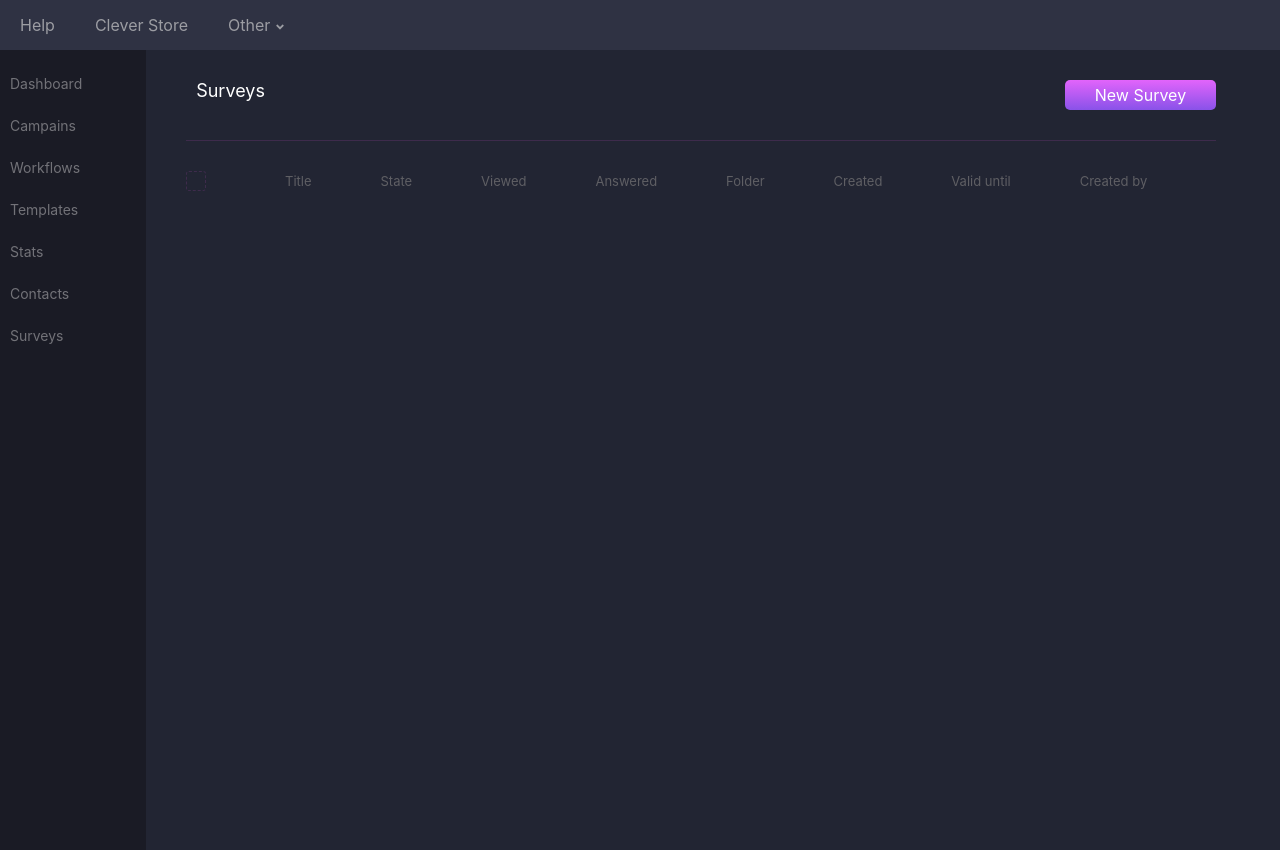
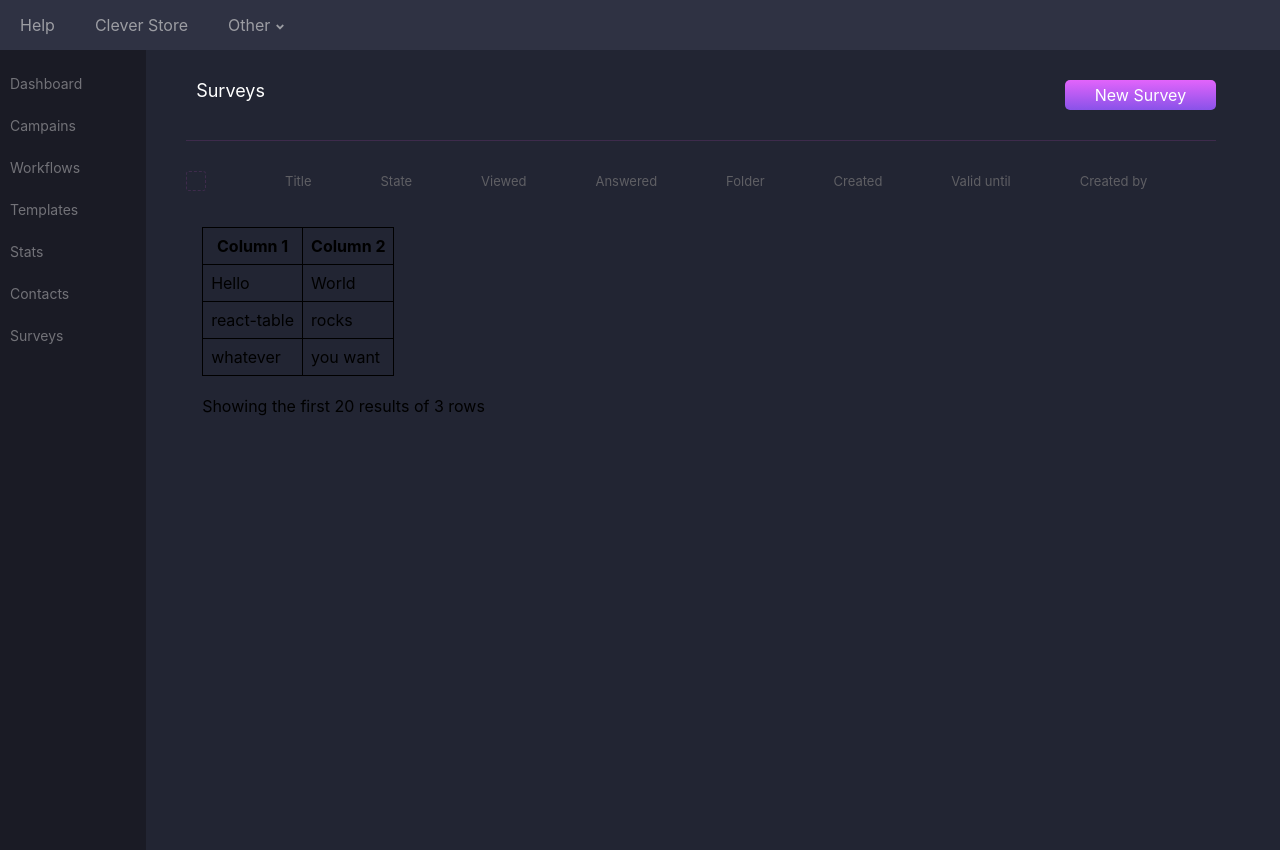
Before and after one commit to 5hrug/surveys, a Next.js app: page / in a window 1280 px wide. Built offline with nearby package versions, Linux system fonts and the light colour scheme.

Commit message:
working something from react-table

```diff
--- /dev/null
+++ b/Components/MainContent/Another.js
@@ -0,0 +1,183 @@
+import React from 'react';
+import styled from 'styled-components';
+import { useTable, useSortBy } from 'react-table';
+import { v4 as uuidv4 } from 'uuid';
+
+// import makeData from './makeData';
+
+const Styles = styled.div`
+   padding: 1rem;
+
+   table {
+      border-spacing: 0;
+      border: 1px solid black;
+
+      tr {
+         :last-child {
+            td {
+               border-bottom: 0;
+            }
+         }
+      }
+
+      th,
+      td {
+         margin: 0;
+         padding: 0.5rem;
+         border-bottom: 1px solid black;
+         border-right: 1px solid black;
+
+         :last-child {
+            border-right: 0;
+         }
+      }
+   }
+`;
+
+function Table({ columns, data }) {
+   const { getTableProps, getTableBodyProps, headerGroups, rows, prepareRow } =
+      useTable(
+         {
+            columns,
+            data,
+         },
+         useSortBy
+      );
+
+   // We don't want to render all 2000 rows for this example, so cap
+   // it at 20 for this use case
+   const firstPageRows = rows.slice(0, 20);
+
+   return (
+      <>
+         <table {...getTableProps()}>
+            <thead>
+               {headerGroups.map((headerGroup) => (
+                  <tr key={uuidv4()} {...headerGroup.getHeaderGroupProps()}>
+                     {headerGroup.headers.map((column) => (
+                        // Add the sorting props to control sorting. For this example
+                        // we can add them into the header props
+                        <th
+                           key={uuidv4()}
+                           {...column.getHeaderProps(
+                              column.getSortByToggleProps()
+                           )}>
+                           {column.render('Header')}
+                           {/* Add a sort direction indicator */}
+                           <span>
+                              {column.isSorted
+                                 ? column.isSortedDesc
+                                    ? ' 🔽'
+                                    : ' 🔼'
+                                 : ''}
+                           </span>
+                        </th>
+                     ))}
+                  </tr>
+               ))}
+            </thead>
+            <tbody {...getTableBodyProps()}>
+               {firstPageRows.map((row, i) => {
+                  prepareRow(row);
+                  return (
+                     <tr key={uuidv4()} {...row.getRowProps()}>
+                        {row.cells.map((cell) => {
+                           return (
+                              <td key={uuidv4()} {...cell.getCellProps()}>
+                                 {cell.render('Cell')}
+                              </td>
+                           );
+                        })}
+                     </tr>
+                  );
+               })}
+            </tbody>
+         </table>
+         <br />
+         <div>Showing the first 20 results of {rows.length} rows</div>
+      </>
+   );
+}
+
+export function Rt() {
+    const data = React.useMemo(
+       () => [
+          {
+             col1: 'Hello',
+             col2: 'World',
+          },
+          {
+             col1: 'react-table',
+             col2: 'rocks',
+          },
+          {
+             col1: 'whatever',
+             col2: 'you want',
+          },
+       ],
+       []
+    );
+    const columns = React.useMemo(
+        () => [
+           {
+              Header: 'Column 1',
+              accessor: 'col1', // accessor is the "key" in the data
+           },
+           {
+              Header: 'Column 2',
+              accessor: 'col2',
+           },
+        ],
+        []
+     );
+
+//    const columns = React.useMemo(
+//       () => [
+//          {
+//             Header: 'Name',
+//             columns: [
+//                {
+//                   Header: 'First Name',
+//                   accessor: 'firstName',
+//                },
+//                {
+//                   Header: 'Last Name',
+//                   accessor: 'lastName',
+//                },
+//             ],
+//          },
+//          {
+//             Header: 'Info',
+//             columns: [
+//                {
+//                   Header: 'Age',
+//                   accessor: 'age',
+//                },
+//                {
+//                   Header: 'Visits',
+//                   accessor: 'visits',
+//                },
+//                {
+//                   Header: 'Status',
+//                   accessor: 'status',
+//                },
+//                {
+//                   Header: 'Profile Progress',
+//                   accessor: 'progress',
+//                },
+//             ],
+//          },
+//       ],
+//       []
+//    );
+
+//    const data = React.useMemo(() => makeData(2000), []);
+
+   return (
+      <Styles>
+         <Table columns={columns} data={data} />
+      </Styles>
+   );
+}
+
+export default Rt;
--- a/Components/MainContent/Table.tsx
+++ b/Components/MainContent/Table.tsx
@@ -2,19 +2,21 @@ import React, { useState, useEffect, useRef } from 'react';
 import TableItem, { stateType, folderType } from './TableItem';
 import styled from 'styled-components';
 import TableHeader from './TableHeader';
-import apiData from '../../lib/surveys';
+import apiData from '../../lib/surveys.json';
+// import ReactTable from './ReactTable';
+import App from './Another'
 
 type FieldSortType = string | number;
 
 const toggleOtherBooleans = (one: string) => {
-   sortTitle = false,
-   sortState = false,
-   sortViewed = false,
-   sortAnswered = false,
-   sortFolder = false,
-   sortCreated = false,
-   sortValidUntil = false
-}
+   (sortTitle = false),
+      (sortState = false),
+      (sortViewed = false),
+      (sortAnswered = false),
+      (sortFolder = false),
+      (sortCreated = false),
+      (sortValidUntil = false);
+};
 const pole = new Array(7).fill(false);
 console.log(pole);
 let sortTitle = false,
@@ -30,9 +32,7 @@ function Table() {
    const [expanded, setExpanded] = useState<number>(-1);
    const date = new Date();
    const surveysData = apiData.data;
-   const [sortedSurveys, setSortedSurveys] = useState<any >(
-   );
-
+   const [sortedSurveys, setSortedSurveys] = useState<any>();
 
    const handleThreeDots = (id: number) => {
       if (expanded === -1) setExpanded(id);
@@ -43,7 +43,6 @@ function Table() {
    const handleClickSort = (fieldToSort: FieldSortType) => {
       switch (fieldToSort) {
          case 'title':
-
             // if (sortTitle) {
             //    console.log('if')
             //    sortTitle = false;
@@ -163,7 +162,8 @@ function Table() {
             <Titel>Surveys</Titel> <StyledButton>New Survey</StyledButton>
          </Header>
          <TableHeader sortOnClick={handleClickSort} />
-         {sortedSurveys &&
+         <App />
+         {/* {sortedSurveys &&
             sortedSurveys.map((objInArray: any) => {
                return (
                   <TableItem
@@ -182,7 +182,7 @@ function Table() {
                      expanded={expanded}
                   />
                );
-            })}
+            })} */}
          {/* <TableItem
             title='nazov'
             state='Odesíla se'
--- a/lib/surveys.json
+++ b/lib/surveys.json
@@ -3,8 +3,8 @@
     {
       "title": "nazov",
       "state": "Odesíla se",
-      "viewed": "230",
-      "answered": "154",
+      "viewed": 230,
+      "answered": 154,
       "folder": "Pravidelne",
       "created": "12. list 2017",
       "validUntil": "1. dub 2019"
@@ -12,8 +12,8 @@
     {
       "title": "nazov",
       "state": "Odesíla se",
-      "viewed": "230",
-      "answered": "154",
+      "viewed": 230,
+      "answered": 154,
       "folder": "Pravidelne",
       "created": "12. list 2017",
       "validUntil": "1. dub 2019"
@@ -21,8 +21,8 @@
     {
       "title": "nazov",
       "state": "Odesíla se",
-      "viewed": "230",
-      "answered": "154",
+      "viewed": 230,
+      "answered": 154,
       "folder": "Pravidelne",
       "created": "12. list 2017",
       "validUntil": "1. dub 2019"
@@ -30,8 +30,8 @@
     {
       "title": "nazov",
       "state": "Odesíla se",
-      "viewed": "230",
-      "answered": "154",
+      "viewed": 230,
+      "answered": 154,
       "folder": "Pravidelne",
       "created": "12. list 2017",
       "validUntil": "1. dub 2019"
@@ -39,8 +39,8 @@
     {
       "title": "nazov",
       "state": "Odesíla se",
-      "viewed": "230",
-      "answered": "154",
+      "viewed": 230,
+      "answered": 154,
       "folder": "Pravidelne",
       "created": "12. list 2017",
       "validUntil": "1. dub 2019"
--- a/package.json
+++ b/package.json
@@ -12,13 +12,16 @@
     "@fortawesome/fontawesome-svg-core": "^1.2.35",
     "@fortawesome/free-solid-svg-icons": "^5.15.3",
     "@fortawesome/react-fontawesome": "^0.1.14",
+    "@types/react-table": "^7.7.1",
     "@types/styled-components": "^5.1.10",
     "moment": "^2.29.1",
+    "namor": "^2.0.3",
     "next": "11.0.1",
     "react": "17.0.2",
     "react-dom": "17.0.2",
     "react-table": "^7.7.0",
-    "styled-components": "^5.3.0"
+    "styled-components": "^5.3.0",
+    "uuid": "^8.3.2"
   },
   "devDependencies": {
     "@types/react": "17.0.11",
--- a/tsconfig.json
+++ b/tsconfig.json
@@ -14,7 +14,8 @@
     "isolatedModules": true,
     "jsx": "preserve",
     "allowSyntheticDefaultImports": true,
+    "noImplicitAny":false
   },
-  "include": ["next-env.d.ts", "**/*.ts", "**/*.tsx", "pages/_document.js"],
+  "include": ["next-env.d.ts", "**/*.ts", "**/*.tsx", "pages/_document.js", "Components/MainContent/React-table.js"],
   "exclude": ["node_modules"]
 }
```
Also changed, not shown: 2 other files (tests, documents, lock files or other folders).
